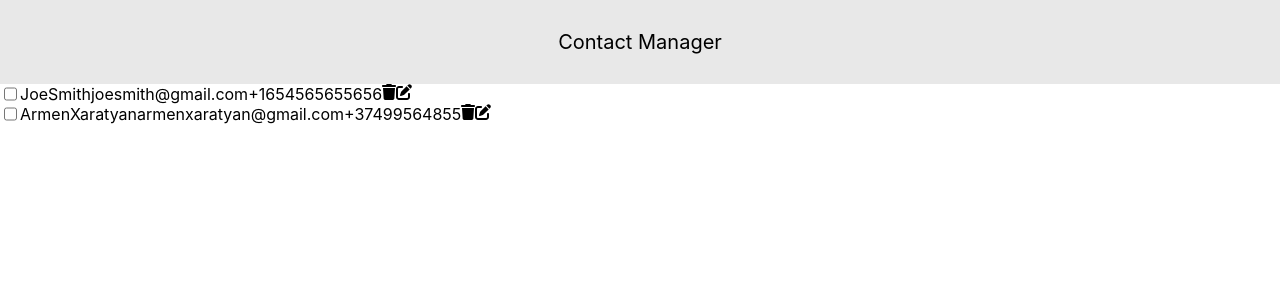
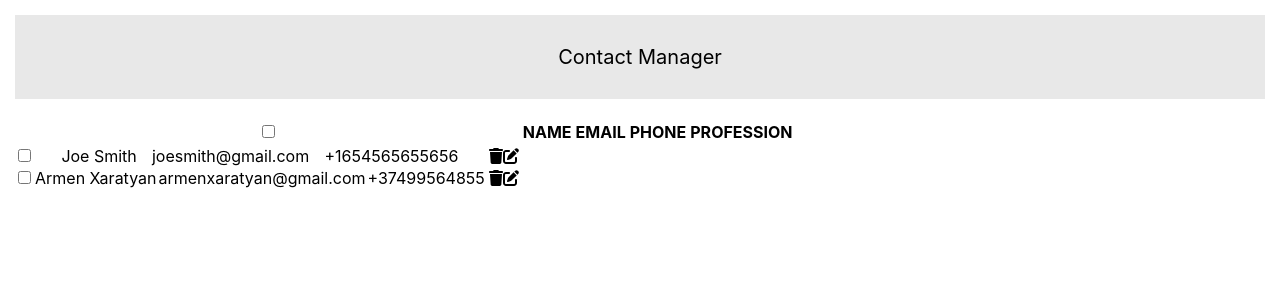
Before and after one commit to ghumash/ContactManager, a React (Create React App) app: page / in a window 1280 px wide. Shown: the top 300 px of the page. Built offline with nearby package versions, Linux system fonts and the light colour scheme.

Commit message:
Add: "List" component

```diff
--- a/src/App/App.css
+++ b/src/App/App.css
@@ -0,0 +1,3 @@
+.App {
+    padding: 15px;
+}
--- a/src/App/App.js
+++ b/src/App/App.js
@@ -1,13 +1,15 @@
 import "./App.css";
 import { list } from "../const";
-import ListItem from "../ListItem/ListItem";
+import ListItem from "../List/ListItem/ListItem";
 import Header from "../Header/Header";
+import ListHeader from "../List/ListHeader/ListHeader";
 
 export default function App() {
   return (
     <div className="App">
       <Header />
-      <div>
+      <table>
+        <ListHeader />
         {list.map((item) => {
           return (
             <ListItem
@@ -21,7 +23,7 @@ export default function App() {
             />
           );
         })}
-      </div>
+      </table>
     </div>
   );
 }
--- a/src/Header/Header.css
+++ b/src/Header/Header.css
@@ -1,6 +1,8 @@
 .Header-container {
-    padding: 30px 0;
-    font-size: 20px;
-    text-align: center;
-    background-color: #e8e8e8;
+  padding: 30px 0;
+  margin-bottom: 20px;
+
+  font-size: 20px;
+  text-align: center;
+  background-color: #e8e8e8;
 }
--- /dev/null
+++ b/src/List/ListHeader/ListHeader.jsx
@@ -0,0 +1,15 @@
+import "./ListHeader.css";
+
+export default function ListHeader() {
+  return (
+    <tr className="">
+      <th>
+        <input type="checkbox" />
+      </th>
+      <th>NAME</th>
+      <th>EMAIL</th>
+      <th>PHONE</th>
+      <th>PROFESSION</th>
+    </tr>
+  );
+}
--- /dev/null
+++ b/src/List/ListItem/ListItem.css
@@ -0,0 +1,10 @@
+.ListItem-row {
+    display: flex;
+    justify-content: space-between;
+    align-items: center;
+}
+
+.ListItem-row-group {
+    display: flex;
+    justify-content: start;
+}
--- /dev/null
+++ b/src/List/ListItem/ListItem.jsx
@@ -0,0 +1,32 @@
+import "./ListItem.css";
+import { FontAwesomeIcon } from "@fortawesome/react-fontawesome";
+import { faTrash, faEdit } from "@fortawesome/free-solid-svg-icons";
+
+export default function ListItem({
+  id,
+  avatar,
+  firstName,
+  lastName,
+  email,
+  phone,
+  profession,
+}) {
+  return (
+    <tr className="ListItem-row">
+      <td>
+        <input type="checkbox" />
+      </td>
+      <td>{avatar}</td>
+      <td>
+        {firstName} {lastName}
+      </td>
+      <td>{email}</td>
+      <td>{phone}</td>
+      <td>{profession}</td>
+      <td className="ListItem-row-group">
+        <FontAwesomeIcon icon={faTrash} />
+        <FontAwesomeIcon icon={faEdit} />
+      </td>
+    </tr>
+  );
+}
--- a/src/ListItem/ListItem.css
+++ /dev/null
@@ -1,3 +0,0 @@
-.ListItem-container {
-    display: flex;
-}
--- a/src/ListItem/ListItem.jsx
+++ /dev/null
@@ -1,29 +0,0 @@
-import "./ListItem.css";
-import { FontAwesomeIcon } from "@fortawesome/react-fontawesome";
-import { faTrash, faEdit } from "@fortawesome/free-solid-svg-icons";
-
-export default function ListItem({
-  id,
-  avatar,
-  firstName,
-  lastName,
-  email,
-  phone,
-  profession,
-}) {
-  return (
-    <div className="ListItem-container">
-      <input type="checkbox" />
-      <div>{avatar}</div>
-      <div>
-        {firstName}
-        {lastName}
-      </div>
-      <div>{email}</div>
-      <div>{phone}</div>
-      <div>{profession}</div>
-      <FontAwesomeIcon icon={faTrash} />
-      <FontAwesomeIcon icon={faEdit} />
-    </div>
-  );
-}
--- a/src/const.js
+++ b/src/const.js
@@ -7,7 +7,7 @@ export const list = [
     lastName: "Smith",
     email: "joesmith@gmail.com",
     phone: "+1654565655656",
-    profession: "PsD",
+    profession: "PhD",
     avatar: "",
   },
   {
--- a/src/index.css
+++ b/src/index.css
@@ -6,3 +6,16 @@ body {
   -webkit-font-smoothing: antialiased;
   -moz-osx-font-smoothing: grayscale;
 }
+
+li {
+  list-style-type: none;
+}
+
+ul {
+  margin-left: 0;
+  padding-left: 0;
+}
+
+input {
+  margin: 0;
+}
```
Also changed, not shown: src/ListHeader/ListHeader.jsx (deleted, +0 -13 lines), src/List/ListHeader/ListHeader.css (added).
